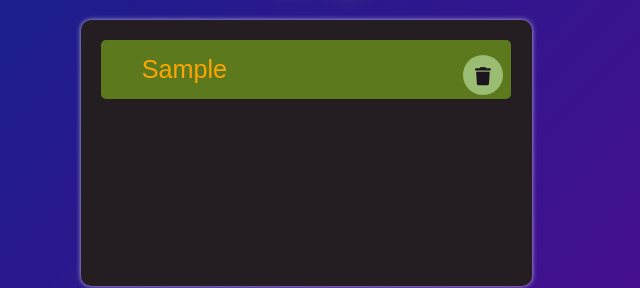
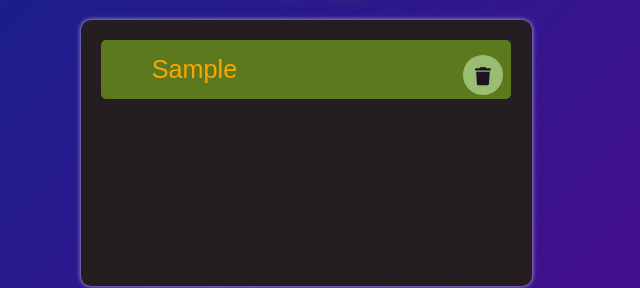
Before and after one commit to AvatarN03/TodoList-in-VanillaJS, a plain HTML site: page index.html in a window 1280 px wide. Both pictures are taken after typing "Sample" into the empty fields and a click on the button "Add". Shown: the part 472-760 px from the top of the page, 0-640 px from the left. Drawn offline with Linux system fonts and the light colour scheme.

Commit message:
Add files via upload

```diff
--- a/style.css
+++ b/style.css
@@ -159,11 +159,11 @@
   color: orange;
   border-radius: 0.5rem;
   width: 95%;
+  word-break: break-all;
   position: relative;
   list-style-type: none;
   margin: 0 auto 1rem;
-  padding: 1.5rem;
-  padding-left: 4rem;
+  padding: 1.5rem 5rem;
   cursor: pointer;
 }
 
```
